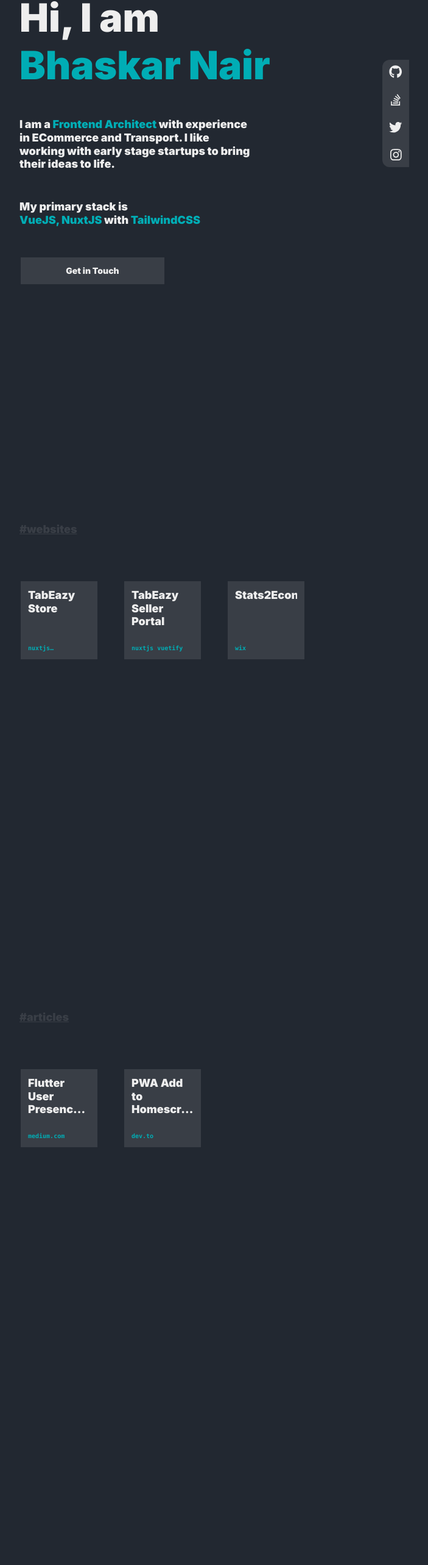
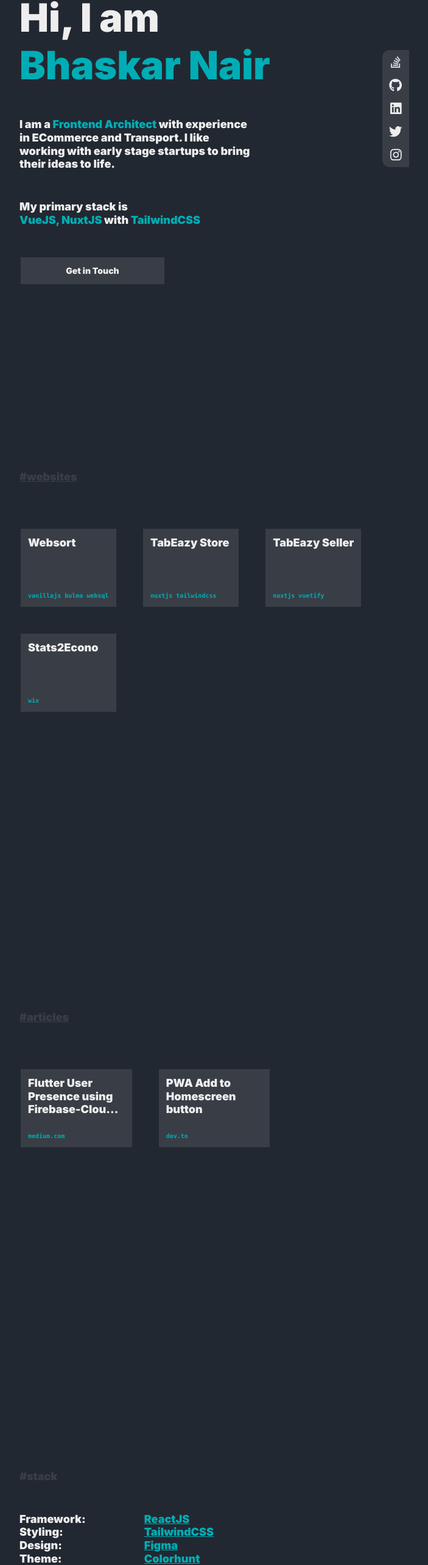
Before and after one commit to bhaskar-nair2/bstark-blue, a React (Vite) app: page / in a window 1280 px wide. Shown: the part 206-2772 px from the top of the page at 61% size, without its empty margins (288-991 px from the left). Built offline with nearby package versions, Linux system fonts and the light colour scheme.

Commit message:
updated various styles

```diff
--- a/src/App.css
+++ b/src/App.css
@@ -1,5 +1,5 @@
 .main-section {
-  @apply relative h-screen ;
+  @apply relative h-screen;
   @apply px-5 md:px-14 lg:px-52 xl:px-80;
   @apply py-14 lg:py-20;
   @apply flex flex-col justify-center;
--- a/src/App.jsx
+++ b/src/App.jsx
@@ -1,11 +1,12 @@
 import React from 'react'
+import DocumentMeta from 'react-document-meta';
+
 import Navigation from './components/navigation.jsx'
-import Socials from './components/socials.jsx'
+import { SocialsBar } from './components/socials.jsx'
 import About from './components/about.jsx'
 import Websites from './components/websites.jsx'
 import Articles from './components/articles.jsx'
-
-import DocumentMeta from 'react-document-meta';
+import Footer from './components/footer.jsx'
 
 import './App.css'
 
@@ -140,12 +141,14 @@
           activeSection={this.state.activeSection}
           setActiveSection={this.setActiveSection}
         />
-        <Socials></Socials>
+        <SocialsBar
+          totalSections={this.state.offsets.length}
+          activeSection={this.state.activeSection}
+        />
         <About></About>
         <Websites></Websites>
         <Articles></Articles>
-        <section className="main-section">Contact</section>
-        <section className="main-section">Footer</section>
+        <Footer></Footer>
       </div>
     )
   }
--- a/src/components/about.jsx
+++ b/src/components/about.jsx
@@ -1,8 +1,12 @@
 function Home() {
+  // const sendMail = () => {
+  //   window.location.href = "mailto:b.bhaskar.nair@gmail.com";
+  // }
+
   return (
     <section id="about-section" className="main-section">
       <div className="mb-12">
-        <a href="#" className="text-accent">#about</a>
+        <h2 className="text-accent">#about</h2>
       </div>
       <h1 className="text-xl xs:text-2xl lg:text-3xl mb-12">
         Hi, I am<br />
--- /dev/null
+++ b/src/components/footer.jsx
@@ -0,0 +1,53 @@
+import { SocialsPanel } from './socials.jsx'
+
+import './footer.css'
+
+function Footer(params) {
+
+  const stacks = [
+    { type: 'Framework', name: 'ReactJS', link: 'https://reactjs.org' },
+    { type: 'Styling', name: 'TailwindCSS', link: 'https://tailwindcss.com/' },
+    { type: 'Design', name: 'Figma', link: 'https://www.figma.com' },
+    { type: 'Theme', name: 'Colorhunt', link: 'https://colorhunt.co/' },
+    // { type: 'Version Control', name: 'Github', link: 'https://github.com/bhaskar-nair2/bstark-blue' },
+    { type: 'Hosting', name: 'Netlify', link: 'https://www.netlify.com/' },
+    // { type: 'Domain', name: '.Tech', link: 'https://get.tech/' },
+  ]
+
+  const typeList = stacks.map(st => <li key={st.type}>
+    {st.type}:
+  </li>
+  )
+  const links = stacks.map(st =>
+    <li key={st.link}>
+      <a
+        target="_blank"
+        rel="noopener noreferrer"
+        href={st.link}>
+        {st.name}
+      </a>
+    </li>
+  )
+
+  return (
+    <section className="main-section">
+      <div className="mb-12">
+        <h2 className="text-accent">#stack</h2>
+      </div>
+      <div className="flex mb-24">
+        <ul className="mr-24">
+          {typeList}
+        </ul>
+        <ul className="text-primary">
+          {links}
+        </ul>
+      </div>
+      <div className="mb-12">
+        <h2 className="text-accent">#socials</h2>
+      </div>
+      <SocialsPanel className="block lg:hidden"></SocialsPanel>
+    </section>
+  )
+}
+
+export default Footer
--- a/src/components/socials.css
+++ b/src/components/socials.css
@@ -1,11 +1,17 @@
 .social-bar{
   @apply fixed right-0 bottom-1/2 -mb-20 z-30;
   @apply md:mr-14 lg:mr-52 xl:mr-80;
-  @apply bg-accent p-2 h-44 w-11 rounded-l-xl;
+  @apply bg-accent p-2 h-48 w-11 rounded-l-xl;
   @apply flex-col justify-between items-center;
   @apply hidden lg:flex;
+  @apply transition-opacity duration-200;
 }
 
-.social-bar li a {
+.social-bar li a, .social-panel li a {
   @apply relative z-20 text-text;
+  @apply transition-colors hover:text-primary;
 }
+
+.social-panel{
+  @apply inline-flex space-x-10;
+}
--- a/src/components/socials.jsx
+++ b/src/components/socials.jsx
@@ -1,15 +1,14 @@
 import { FontAwesomeIcon } from "@fortawesome/react-fontawesome";
 import { library } from "@fortawesome/fontawesome-svg-core";
-import { faGithub, faStackOverflow, faTwitter, faInstagram } from "@fortawesome/free-brands-svg-icons";
+import { faGithub, faStackOverflow, faTwitter, faInstagram, faLinkedin } from "@fortawesome/free-brands-svg-icons";
 import './socials.css'
-import { Link } from 'react-router-dom';
 
-library.add(faGithub, faStackOverflow, faTwitter, faInstagram);
+library.add(faGithub, faStackOverflow, faTwitter, faInstagram, faLinkedin);
 
-function Socials(params) {
 const links = [
+  { icon: 'stack-overflow', link: 'https://stackoverflow.com/users/4347232/bhaskar' },
   { icon: 'github', link: 'https://github.com/bhaskar-nair2/' },
-    { icon: 'stack-overflow', link: 'https://stackoverflow.com/users/4347232/bhaskar' },
+  { icon: 'linkedin', link: 'https://www.linkedin.com/in/bhaskar-nair2/' },
   { icon: 'twitter', link: 'https://twitter.com/bas_kar_na_yar' },
   { icon: 'instagram', link: 'https://www.instagram.com/bas_kar_na_yar/' },
 ]
@@ -22,11 +21,21 @@
     </a>
   </li>
 )
+
+export function SocialsBar(props) {
+  // is last section (footer)
+  const hideBar = props.activeSection == props.totalSections - 1
+
   return (
-    <ul className="social-bar">
+    <ul className={`social-bar ${hideBar ? 'opacity-0' : ''}`}>
       {icons}
     </ul>
   )
 }
-
-export default Socials;
+export function SocialsPanel() {
+  return (
+    <ul className="social-panel">
+      {icons}
+    </ul>
+  )
+}
--- a/src/components/websites.css
+++ b/src/components/websites.css
@@ -1,5 +1,5 @@
 .card-holder {
-  @apply inline-grid gap-5 lg:gap-10 grid-cols-2 md:grid-cols-3 lg:grid-cols-4;
+  @apply inline-grid gap-5 lg:gap-10 grid-cols-2 md:grid-cols-3 lg:grid-cols-3;
 }
 
 .link-card{
--- a/src/components/websites.jsx
+++ b/src/components/websites.jsx
@@ -2,13 +2,18 @@
 
 function Links() {
   const websites = [
+    {
+      sitename: "Websort",
+      link: "https://www.tabeazy.com",
+      stack: ["vanillajs", "bulma", "websql"]
+    },
     {
       sitename: "TabEazy Store",
       link: "https://www.tabeazy.com",
       stack: ["nuxtjs", "tailwindcss"]
     },
     {
-      sitename: "TabEazy Seller Portal",
+      sitename: "TabEazy Seller",
       link: "https://seller.tabeazy.com",
       stack: ["nuxtjs", "vuetify"]
     },
```
Also changed, not shown: src/components/footer.css (added). Lines whose indentation alone changed are shown as unchanged.
